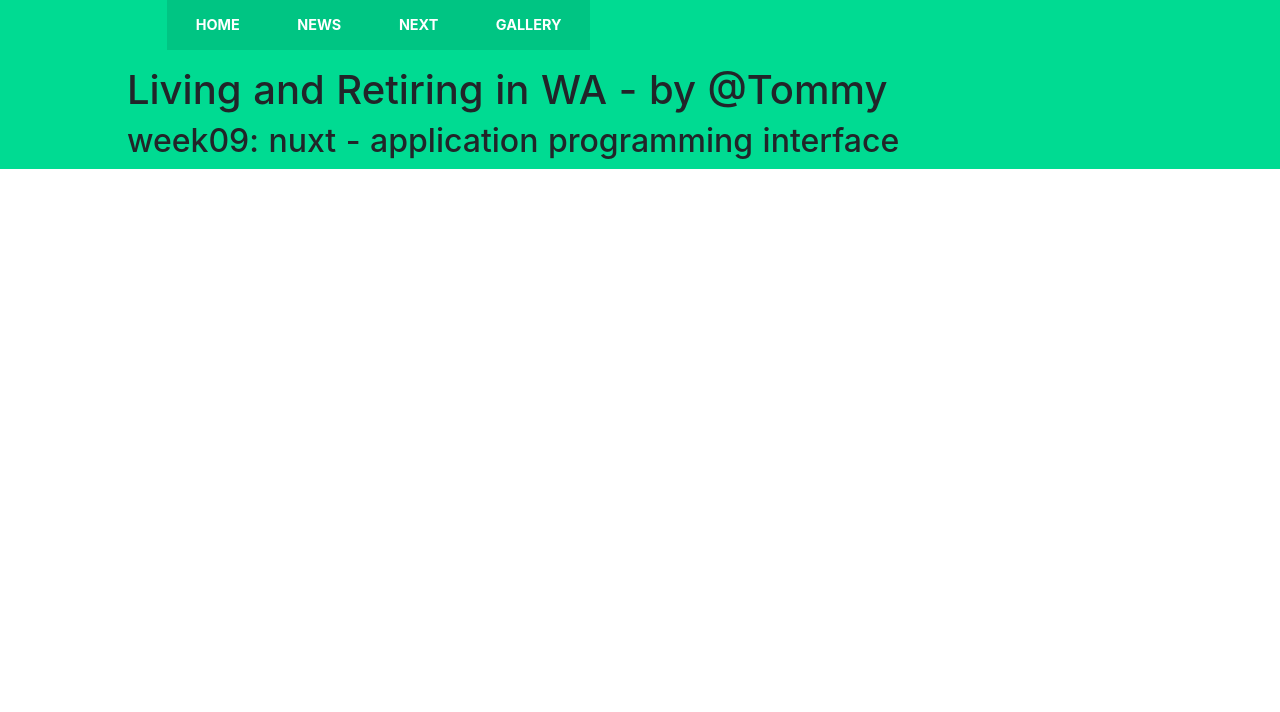
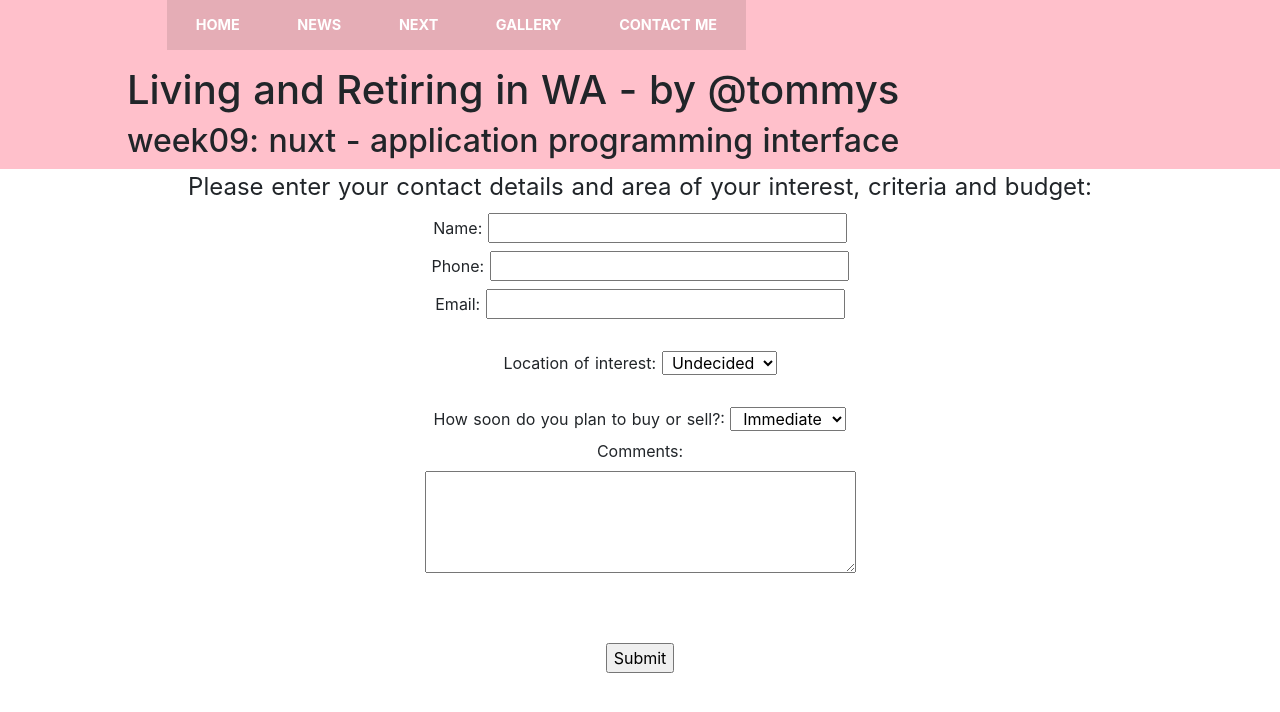
Before and after one commit to github-tommy/class09-NUXT, a Nuxt app: page /contactmeform in a window 1280 px wide. Before the commit this address had no page. Shown: the top 712 px of the page. Built offline with nearby package versions, Linux system fonts and the light colour scheme.

Commit message:
publishing

```diff
--- a/layouts/partials/nav.vue
+++ b/layouts/partials/nav.vue
@@ -8,11 +8,12 @@
       <li><nuxt-link to='/about'>News</nuxt-link></li>
       <li><nuxt-link to='/next'>Next</nuxt-link></li>
       <li><nuxt-link to='/gallery'>Gallery</nuxt-link></li>
+      <li><nuxt-link to='/contactmeform'>Contact Me</nuxt-link></li>
       <!-- <li><nuxt-link to='/contact'>Contact</nuxt-link></li> -->
     </ul>
 
     <h1 class="title">
-      Living and Retiring in WA - by @Tommy
+      Living and Retiring in WA - by @tommys
     </h1>
     <h2 class="subtitle">
     week09: nuxt - application programming interface
@@ -30,7 +31,8 @@ export default {
 <style>
 
 header {
-    background: rgb(0, 219, 146);
+    /* background: rgb(0, 219, 146); */
+    background: pink;
     display: grid;
     grid-template-columns: repeat(2,auto);
 }
--- /dev/null
+++ b/pages/contactmeform.vue
@@ -0,0 +1,118 @@
+ <template lang="html">
+ <fieldset>
+    <legend>Please enter your contact details and area of your interest, criteria and budget:
+    </legend>
+    <label>
+        Name:
+        <input type="text" name="name" size="30" maxlength="100">
+    </label>
+    <br />
+    <label>
+        Phone:
+            <input type="text" name="phone" size="30" maxlength="100">
+        </label>
+        <br />
+    <!-- <p>Subscribe to our email list:</p>
+    <input type="text" name="email" />
+    <input type="image" src="images.subscribe.jpg" width="100" height="20" /> -->
+    <label>
+        Email:
+        <input type="email" name="email" size="30" maxlength="100">
+    </label>
+    </br>
+    </br>
+    <label>Location of interest:
+        <select name="region">
+        <option value="--" selected >Undecided</option>
+        <option value="seattle">Seattle</option>
+        <option value="bellevue">Bellevue</option>
+        <option value="kirkland">Kirkland</option>
+        <option value="redmond">redmond</option>
+        <option value="issaquah">Issaquah</option>
+        <option value="sammamish">Sammamish</option>
+        </select>
+    </label>
+    </br>
+    </br>
+    <label>How soon do you plan to buy or sell?:
+        <select name="region">
+        <option value="--" selected >Immediate</option>
+        <option value="1-3 month">1-3 months</option>
+        <option value="4-6 months">4-6 months</option>
+        <option value="7-12 months">7-12 months</option>
+        </select>
+    </label>
+    </br>
+    <p>
+    <label for="comments">
+        Comments:
+    </label>
+    <br />
+    <textarea rows="4" cols="40" id="comments">
+    </textarea>
+    </p>
+    <!-- <label>
+        <input type="checkbox" name="subscribe" checked="checked" />
+        Sign me up for email updates
+    </label> -->
+    <br />
+    <br />
+    <input type="submit" value="Submit" />
+    <br />
+    </fieldset>
+</template>
+
+<script>
+import axios from 'axios';
+export default {
+  name: 'search',
+  data () {
+    return {
+      msg: 'Search',
+      query: '',
+      results: ''
+    }
+  },
+  methods: {
+      getResult(query) {
+        axios.get('https://images-api.nasa.gov/search?q=' + query + '&media_type=image').then( response => {
+            console.log(response.data.collection.items);
+            this.results = response.data.collection.items;
+        });
+      }
+  }
+}
+
+</script>
+
+<style lang="css" scoped>
+.search {
+  margin: 0 auto;
+  padding: 50px;
+}
+
+.results img {
+    height: 300px;
+    margin: 10px;
+}
+h1, h2 {
+  font-weight: 300;
+  font-size: 32px;
+}
+
+ul {
+  list-style-type: none;
+  padding: 0;
+}
+li {
+  display: inline-block;
+  margin: 0 10px;
+}
+a {
+  color: #42b983;
+}
+
+* {
+  text-align: center;
+}
+</style>
```
Also changed, not shown: package.json (+5 -2 lines), 1 other file (tests, documents, lock files or other folders).
